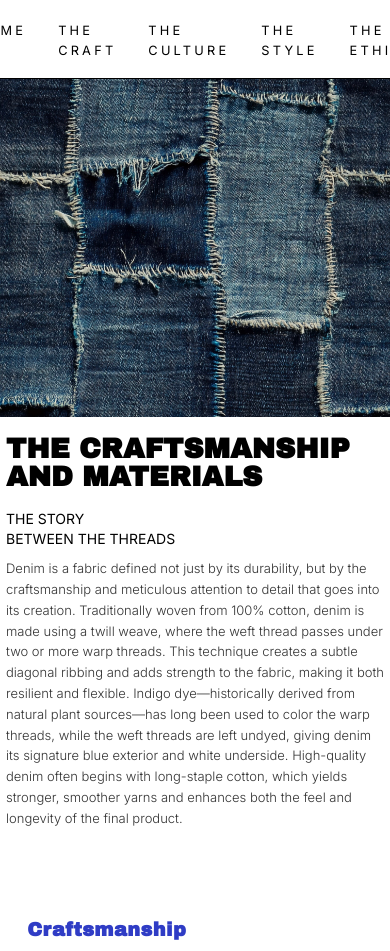
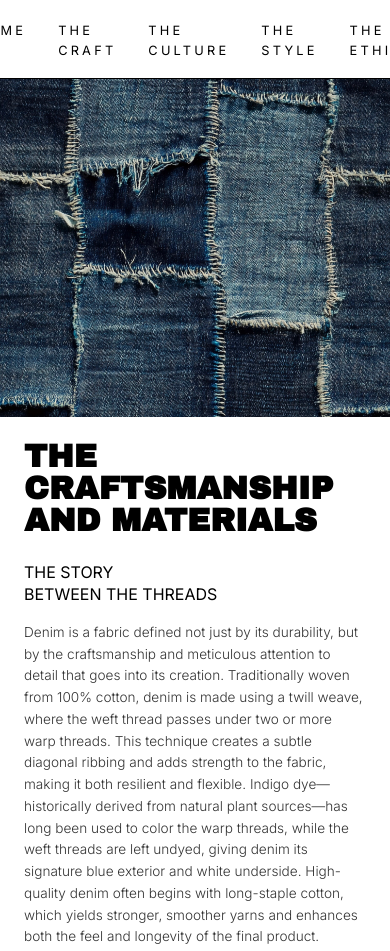
Before and after one commit to Ann3yy/info654, a plain HTML site: page project_denim/craft.html in a window 390 px wide. Shown: the top 951 px of the page. Drawn offline with Linux system fonts and the light colour scheme.

Commit message:
Update style.css

```diff
--- a/project_denim/style.css
+++ b/project_denim/style.css
@@ -729,24 +729,6 @@ footer p {
 }
 
 @media (max-width: 600px) {
-    .split-layout {
-        grid-template-columns: 1fr;
-        min-height: unset;
-    }
-    .content-section {
-        padding: 18px 6px;
-    }
-    .content-section h1 {
-        font-size: 28px;
-        margin-bottom: 18px;
-    }
-    .content-section h2 {
-        font-size: 14px;
-        margin-bottom: 10px;
-    }
-    .body-copy {
-        font-size: 13px;
-    }
     .fashion-container {
         gap: 10px;
         margin-bottom: 18px;
```
